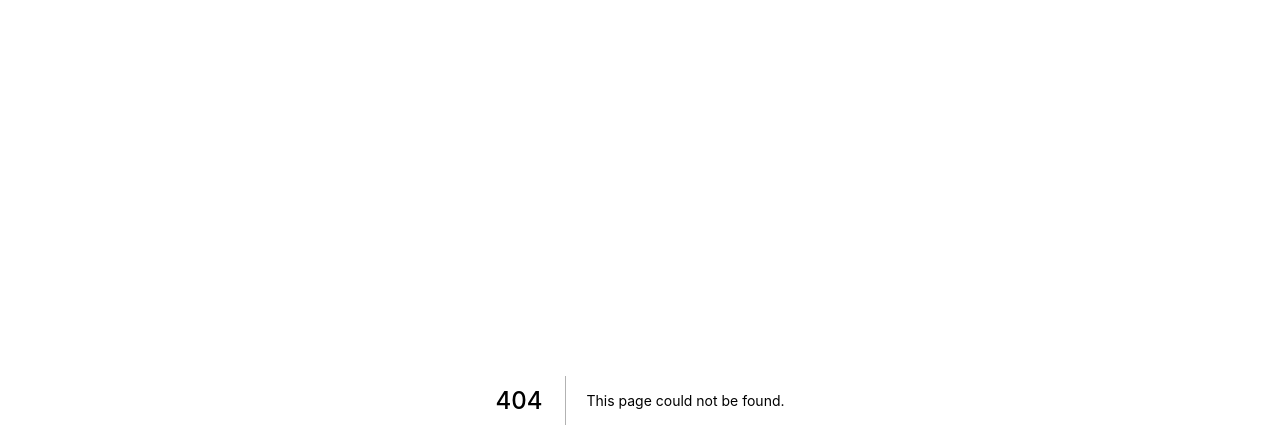
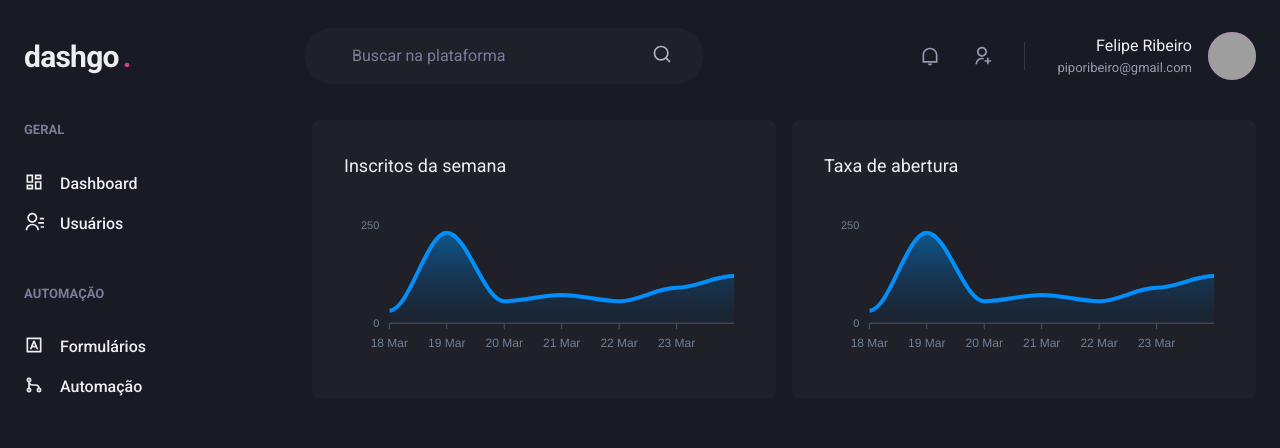
Before and after one commit to lfeliperibeiro/dashgo, a Next.js app: page /dashboard in a window 1280 px wide. Before the commit this address had no page. Shown: the top 448 px of the page. Built offline with nearby package versions, Linux system fonts and the light colour scheme; grey boxes are pictures that could not be loaded.

Commit message:
feat: create header, sidebar and dashboard

```diff
--- /dev/null
+++ b/src/components/Header.tsx
@@ -0,0 +1,78 @@
+import { Flex, Input, Text, Icon, HStack, Box, Avatar } from '@chakra-ui/react';
+import {
+  RiNotificationLine,
+  RiSearchLine,
+  RiUserAddLine,
+} from 'react-icons/ri';
+
+export function Header() {
+  return (
+    <Flex
+      as="header"
+      w="100%"
+      maxWidth={1480}
+      h={20}
+      mx="auto"
+      mt={4}
+      px={6}
+      align="center"
+    >
+      <Text fontSize={'3xl'} fontWeight="bold" letterSpacing={'tight'} w={64}>
+        dashgo
+        <Text as="span" ml={1} color={'pink.500'}>
+          .
+        </Text>
+      </Text>
+      <Flex
+        as="label"
+        flex="1"
+        py={4}
+        px={8}
+        ml={6}
+        maxWidth={400}
+        alignSelf="center"
+        color={'gray.200'}
+        position="relative"
+        bg="gray.800"
+        borderRadius={'full'}
+      >
+        <Input
+          color={'gray.50'}
+          variant="unstyled"
+          placeholder="Buscar na plataforma"
+          _placeholder={{ color: 'gray.400' }}
+          px={4}
+          mr={4}
+        />
+        <Icon as={RiSearchLine} fontSize={20} />
+      </Flex>
+      <Flex align="center" ml={'auto'}>
+        <HStack
+          spacing={8}
+          mx={8}
+          pr={8}
+          py={1}
+          color={'gray.300'}
+          borderRightWidth={1}
+          borderColor={'gray.700'}
+        >
+          <Icon as={RiNotificationLine} fontSize={20} />
+          <Icon as={RiUserAddLine} fontSize={20} />
+        </HStack>
+        <Flex align="center">
+          <Box mr={4} textAlign="right">
+            <Text>Felipe Ribeiro</Text>
+            <Text color={'gray.300'} fontSize={'small'}>
+              piporibeiro@gmail.com
+            </Text>
+          </Box>
+          <Avatar
+            size="md"
+            name="Felipe Ribeiro"
+            src="https://github.com/lfeliperibeiro.png"
+          />
+        </Flex>
+      </Flex>
+    </Flex>
+  );
+}
--- /dev/null
+++ b/src/components/Sidebar.tsx
@@ -0,0 +1,55 @@
+import { Box, Stack, Text, Link, Icon } from '@chakra-ui/react';
+import {
+  RiContactsLine,
+  RiDashboardLine,
+  RiGitMergeLine,
+  RiInputMethodLine,
+} from 'react-icons/ri';
+
+export function Sidebar() {
+  return (
+    <Box as="aside" w={64} mr={8}>
+      <Stack spacing={12} align="flex-start">
+        <Box>
+          <Text fontWeight="bold" color="gray.400" fontSize="small">
+            GERAL
+          </Text>
+          <Stack spacing={4} mt={8} align="stretch">
+            <Link display={'flex'} align="center">
+              <Icon as={RiDashboardLine} fontSize="20" />
+              <Text ml={4} fontWeight="medium">
+                Dashboard
+              </Text>
+            </Link>
+            <Link display={'flex'} align="center">
+              <Icon as={RiContactsLine} fontSize="20" />
+              <Text ml={4} fontWeight="medium">
+                Usuários
+              </Text>
+            </Link>
+          </Stack>
+        </Box>
+
+        <Box>
+          <Text fontWeight="bold" color="gray.400" fontSize="small">
+            AUTOMAÇÃO
+          </Text>
+          <Stack spacing={4} mt={8} align="stretch">
+            <Link display={'flex'} align="center">
+              <Icon as={RiInputMethodLine} fontSize="20" />
+              <Text ml={4} fontWeight="medium">
+                Formulários
+              </Text>
+            </Link>
+            <Link display={'flex'} align="center">
+              <Icon as={RiGitMergeLine} fontSize="20" />
+              <Text ml={4} fontWeight="medium">
+                Automação
+              </Text>
+            </Link>
+          </Stack>
+        </Box>
+      </Stack>
+    </Box>
+  );
+}
--- /dev/null
+++ b/src/pages/_document.tsx
@@ -0,0 +1,21 @@
+import Document, { Head, Html, Main, NextScript } from 'next/document';
+
+export default class MyDocument extends Document {
+  render() {
+    return (
+      <Html>
+        <Head>
+          <link rel="preconnect" href="https://fonts.gstatic.com" />
+          <link
+            href="https://fonts.googleapis.com/css2?family=Roboto:wght@400;500;700&display=swap"
+            rel="stylesheet"
+          />
+        </Head>
+        <body>
+          <Main />
+          <NextScript />
+        </body>
+      </Html>
+    );
+  }
+}
--- /dev/null
+++ b/src/pages/dashboard.tsx
@@ -0,0 +1,81 @@
+import { Box, Flex, SimpleGrid, Text, theme } from '@chakra-ui/react';
+import dynamic from 'next/dynamic';
+import { Header } from '../components/Header';
+import { Sidebar } from '../components/Sidebar';
+
+const Chart = dynamic(() => import('react-apexcharts'), {
+  ssr: false,
+});
+
+const options = {
+  chart: {
+    toolbar: {
+      show: false,
+    },
+    zoom: {
+      enabled: false,
+    },
+    foreColor: theme.colors.gray[500],
+  },
+  grid: {
+    show: false,
+  },
+  dataLabels: {
+    enabled: false,
+  },
+  tooltip: {
+    enabled: false,
+  },
+  xaxis: {
+    type: 'datetime',
+    axisBorder: {
+      color: theme.colors.gray[600],
+    },
+    axisTicks: {
+      color: theme.colors.gray[600],
+    },
+    categories: [
+      '2021-03-18T00:00:00.00Z',
+      '2021-03-19T00:00:00.00Z',
+      '2021-03-20T00:00:00.00Z',
+      '2021-03-21T00:00:00.00Z',
+      '2021-03-22T00:00:00.00Z',
+      '2021-03-23T00:00:00.00Z',
+      '2021-03-24T00:00:00.00Z',
+    ],
+  },
+  fill: {
+    opacity: 0.3,
+    type: 'gradient',
+    gradient: {
+      shade: 'dark',
+      opacityFrom: 0.7,
+      opacityTo: 0.3,
+    },
+  },
+};
+const series = [{ name: 'series1', data: [32, 230, 56, 72, 56, 90, 120] }];
+export default function Dashboard() {
+  return (
+    <Flex direction={'column'} h="100vh">
+      <Header />
+      <Flex width="100%" my={6} maxWidth={1480} mx={'auto'} px={6}>
+        <Sidebar />
+        <SimpleGrid flex="1" gap="4" minChildWidth={'320px'} align="flex-start">
+          <Box p={8} bg="gray.800" borderRadius={8} pb={4}>
+            <Text fontSize="large" mb={4}>
+              Inscritos da semana
+            </Text>
+            <Chart type="area" height={160} options={options} series={series} />
+          </Box>
+          <Box p={8} bg="gray.800" borderRadius={8} pb={4}>
+            <Text fontSize="large" mb={4}>
+              Taxa de abertura
+            </Text>
+            <Chart type="area" height={160} options={options} series={series} />
+          </Box>
+        </SimpleGrid>
+      </Flex>
+    </Flex>
+  );
+}
--- a/src/styles/theme.ts
+++ b/src/styles/theme.ts
@@ -15,6 +15,10 @@ export const theme = extendTheme({
       '50': '#EEEEF2',
     },
   },
+  fonts: {
+    heading: 'Roboto',
+    body: 'Roboto',
+  },
   styles: {
     global: {
       body: {
```
Also changed, not shown: src/components/Form/Input.tsx (added, +31 -0 lines), src/pages/index.tsx (+27 -2 lines), 2 other files (tests, documents, lock files or other folders).
